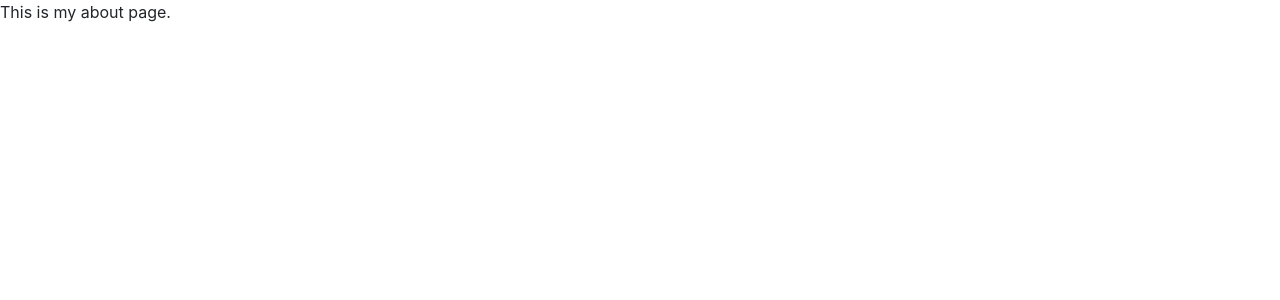
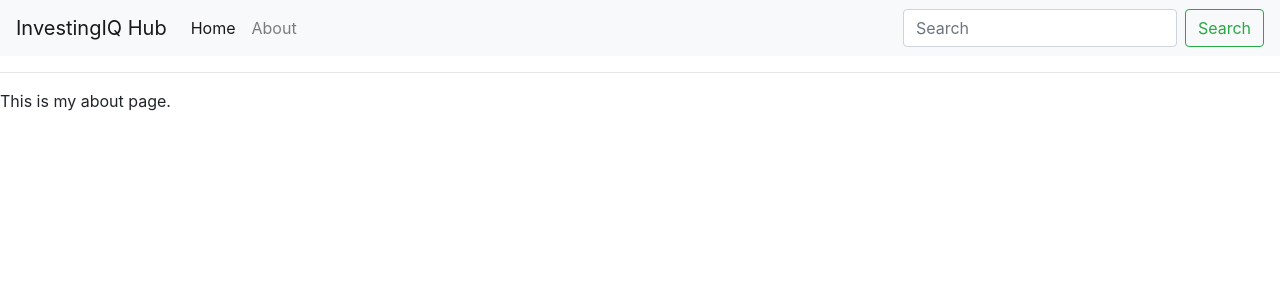
Before and after one commit to Mechboyshyam/InvestingIQ-Hub, a React (Create React App) app in the folder client/: page /about in a window 1280 px wide. Shown: the top 300 px of the page. Built offline with nearby package versions, Linux system fonts and the light colour scheme.

Commit message:
navbar edit and some tags are hidden

```diff
--- a/client/src/Component/Navbar/Navbar.js
+++ b/client/src/Component/Navbar/Navbar.js
@@ -5,9 +5,7 @@ export default class Navbar extends Component {
     return (
       <>
         <nav className="navbar navbar-expand-lg navbar-light bg-light">
-          <a className="navbar-brand" href="/">
-            InvestingIQ Hub
-          </a>
+          <span className="navbar-brand">InvestingIQ Hub</span>
           <button
             className="navbar-toggler"
             type="button"
@@ -23,15 +21,17 @@ export default class Navbar extends Component {
           <div className="collapse navbar-collapse" id="navbarSupportedContent">
             <ul className="navbar-nav mr-auto">
               <li className="nav-item active">
-                <a className="nav-link" href="#">
+                <a className="nav-link" href="/">
                   Home <span className="sr-only">(current)</span>
                 </a>
               </li>
-              {/* <li className="nav-item">
-        <a className="nav-link" href="#">Link</a>
-      </li> */}
+              <li className="nav-item">
+                <a className="nav-link" href="/about">
+                  About
+                </a>
+              </li>
               <li className="nav-item dropdown">
-                <a
+                {/* <a
                   className="nav-link dropdown-toggle"
                   href="#"
                   id="navbarDropdown"
@@ -40,9 +40,9 @@ export default class Navbar extends Component {
                   aria-haspopup="true"
                   aria-expanded="false"
                 >
-                  Dropdown
-                </a>
-                <div className="dropdown-menu" aria-labelledby="navbarDropdown">
+                  More
+                </a> */}
+                {/* <div className="dropdown-menu" aria-labelledby="navbarDropdown">
                   <a className="dropdown-item" href="/about">
                     About
                   </a>
@@ -53,11 +53,13 @@ export default class Navbar extends Component {
                   <a className="dropdown-item" href="#">
                     Something else here
                   </a>
-                </div>
+                </div> */}
               </li>
               {/* <li className="nav-item">
-        <a className="nav-link disabled" href="#">Disabled</a>
-      </li> */}
+                <a className="nav-link disabled" href="#">
+                  Disabled
+                </a>
+              </li> */}
             </ul>
             <form className="form-inline my-2 my-lg-0">
               <input
--- a/client/src/Views/About/About.js
+++ b/client/src/Views/About/About.js
@@ -1,9 +1,10 @@
-import React, { PureComponent } from 'react'
+import React, { PureComponent } from 'react';
+import Navbar from '../../Component/Navbar/Navbar';
 
 export class About extends PureComponent {
   render() {
     return (
-      <div>
+      <div><Navbar/> <hr />
         This is my about page.
       </div>
     )
--- a/client/src/Views/Home/Home.js
+++ b/client/src/Views/Home/Home.js
@@ -3,7 +3,7 @@ import Navbar from "../../Component/Navbar/Navbar";
 function Home(){
     return(
         <div>
-            <div><Navbar/>
+            <div><Navbar/> <hr/>
                 {/* 960472210000025 */}
             </div>
         </div>
```
